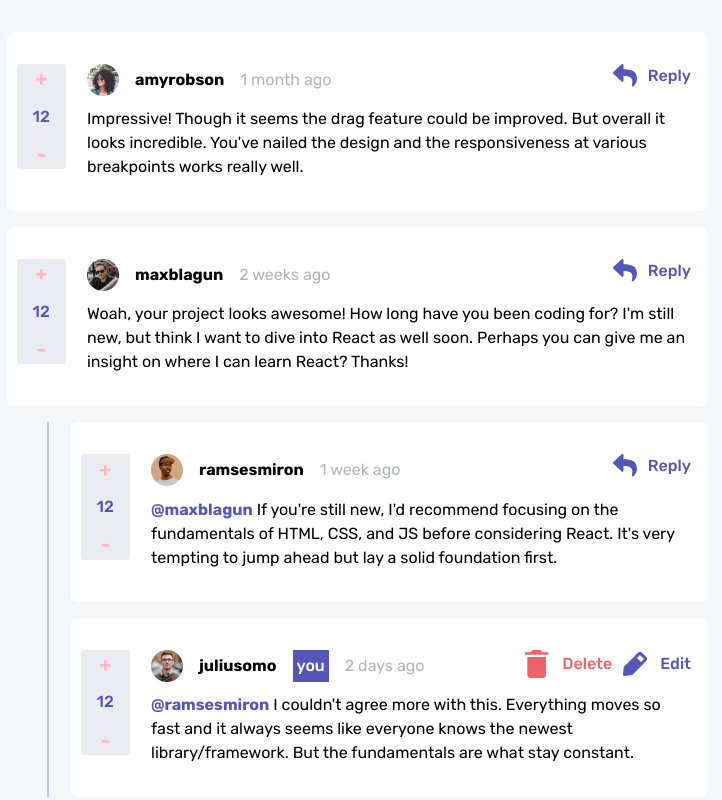
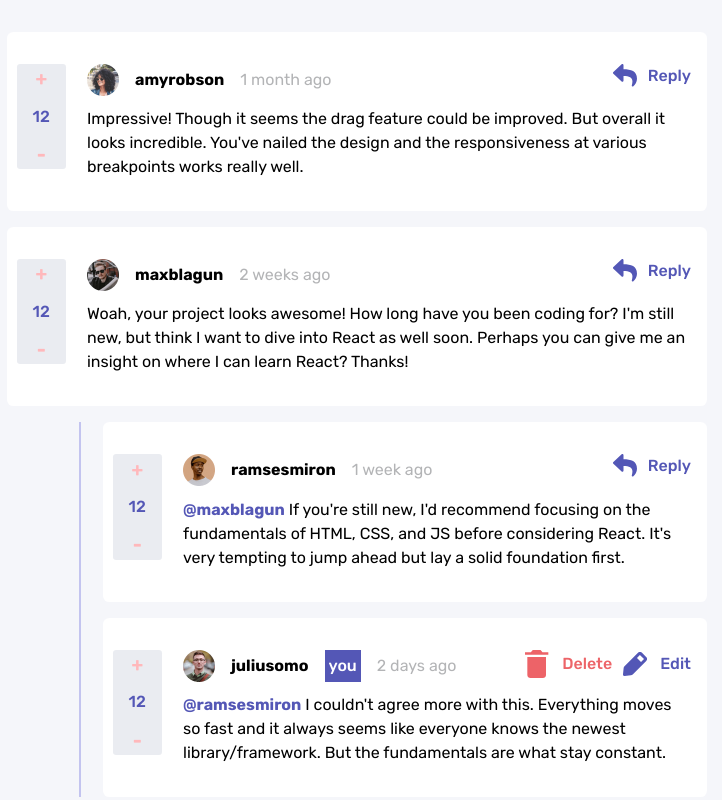
Before and after one commit to ShinobiKoda/comment-app, a React (Vite) app: page / in a window 1280 px wide. Shown: the top 800 px of the page, without its empty margins (283-1005 px from the left). Built offline with nearby package versions, Linux system fonts and the light colour scheme; data requests are answered from the project's data file.

Commit message:
added margin left to replies container

```diff
--- a/src/index.css
+++ b/src/index.css
@@ -396,7 +396,7 @@ button{
   }
 
   .replies_container {
-    margin-left: 4rem;
+    margin-left: 6rem;
   }
 
 
```
